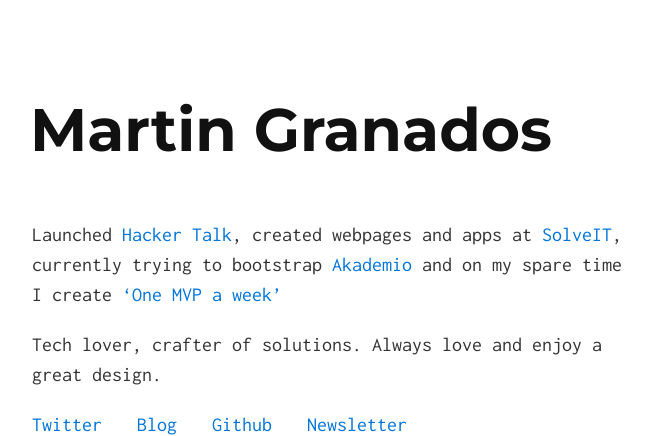
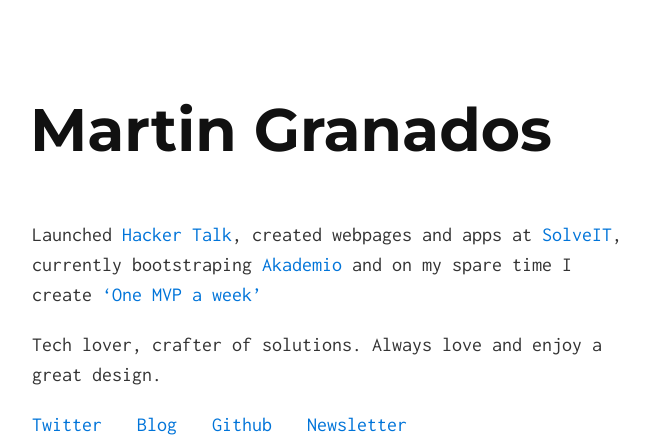
Before and after one commit to marttinn/marttinn.github.io, a Jekyll site: the page built from index.md, in a window 1280 px wide, cut to the strip 0-436 px from the top of the page. Shown: the whole strip, without its empty margins (308-960 px from the left). Built offline with Jekyll 4.4.1, drawn with Linux system fonts in a browser that asks for light colours.

Commit message:
updated with akademio bug and now not trying

```diff
--- a/index.md
+++ b/index.md
@@ -3,7 +3,7 @@ layout: default
 ---
 
 Launched [Hacker Talk](http://www.hackertalk.co), created webpages and apps at [SolveIT](http://www.solveit.mx),
-currently trying to bootstrap [Akademio](www.tryakademio.com) and on my
+currently bootstraping [Akademio](http://www.tryakademio.com) and on my
 spare time I create [‘One MVP a week’](https://medium.com/@mvrtxn/one-mvp-a-week-week-1-c27b633ef7d9#.3qnfrobjn)
 
 
```
